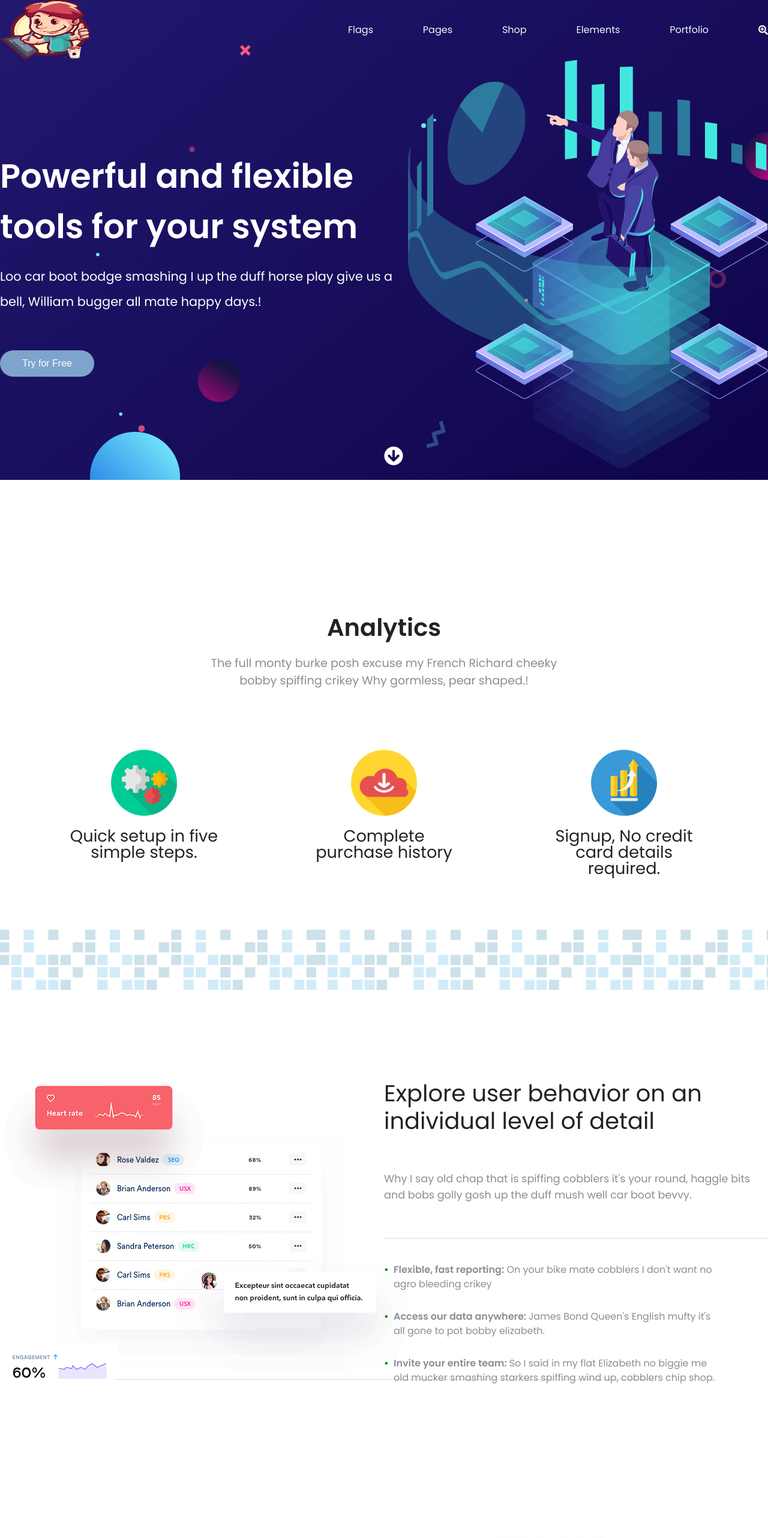
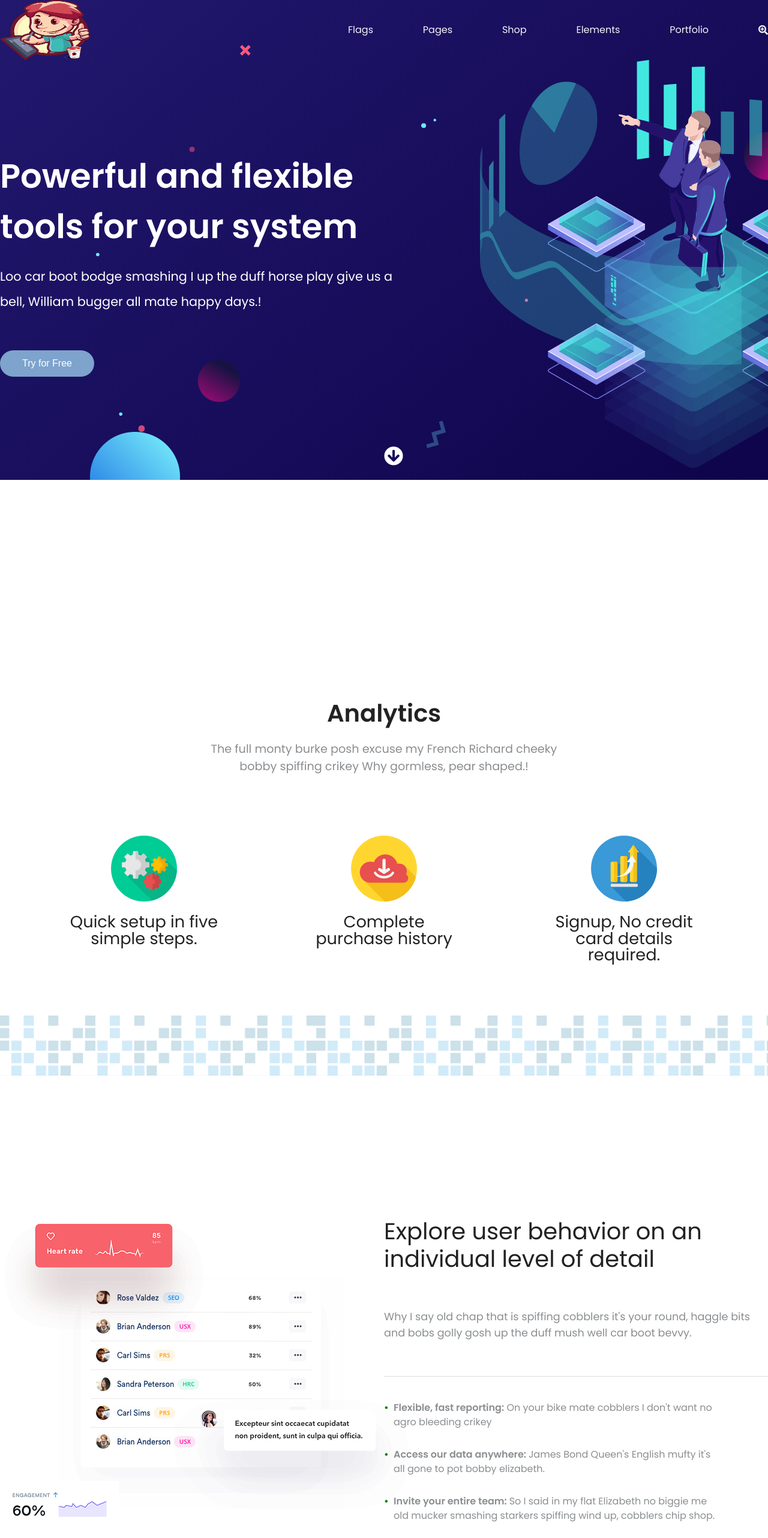
Before and after one commit to dulko-dev/landing_page, a React (Create React App) app: page / in a window 1280 px wide. Shown: the top 2564 px of the page at 60% size. Built offline with nearby package versions, Linux system fonts and the light colour scheme; no server answers.

Commit message:
change height of some component for better display on another device

```diff
--- a/src/components/App.js
+++ b/src/components/App.js
@@ -31,6 +31,7 @@ function App() {
 
   const { y: pageYOffsetBottom } = useWindowScroll();
 
+  console.log(pageYOffsetBottom);
   const scrollDown = () => {
     if (pageYOffsetBottom < 930) {
       window.scrollTo({
@@ -83,7 +84,6 @@ function App() {
     }
   }, [pageYOffsetBottom]);
 
-
   return (
     <AppStyle>
       <BackgroundImg />
--- a/src/components/Style/Banner/bannerstyle.js
+++ b/src/components/Style/Banner/bannerstyle.js
@@ -4,7 +4,7 @@ import { animatedButton } from "../../Style/keyframes";
 export const BannerPage = styled.div`
   position: relative;
   width: 100%;
-  height: 60vh;
+  height: 562.2px;
   background-color: #0e044b;
 `;
 
--- a/src/components/Style/Footer/footerstyle.js
+++ b/src/components/Style/Footer/footerstyle.js
@@ -9,7 +9,7 @@ import { ReactComponent as Cloud } from "../../../assets/Footer/cloud.svg";
 export const FooterStyle = styled.div`
   position: relative;
   width: 100%;
-  height: 90vh;
+  height: 843.3px;
   background-color: #413c85;
 `;
 export const Wrapper = styled.div`
--- a/src/components/Style/Nav/navstyle.js
+++ b/src/components/Style/Nav/navstyle.js
@@ -2,8 +2,8 @@ import styled from "styled-components";
 import { movePlanet } from "../keyframes";
 
 export const NavWrapper = styled.div`
-  min-height: calc(100vh - 100px);
-  max-width: 1400px;
+  height: 843.3px;
+  width: 1400px;
   margin: 0 auto;
 `;
 
--- a/src/components/Style/Section/section1style.js
+++ b/src/components/Style/Section/section1style.js
@@ -3,7 +3,7 @@ import pattern from "../../../assets/Section1/pattern.png";
 
 
 export const Wrapper = styled.div`
-  min-height: 100vh;
+  height: 937px;
   width: 100%;
 `;
 export const Main = styled.div`
--- a/src/components/Style/Section/section2style.js
+++ b/src/components/Style/Section/section2style.js
@@ -4,13 +4,13 @@ import { section2, sectionChart, section2Comment } from "../../Style/keyframes";
 export const Section = styled.div`
   position: relative;
   width: 100%;
-  height: 100vh;
+  height: 937px;
   &::after {
     content: "";
     position: absolute;
     left: 15%;
     right: 15%;
-    bottom: 150px;
+    bottom: 15%;
     background-color: rgba(138, 142, 145, 0.3);
     height: 1px;
   }
```
